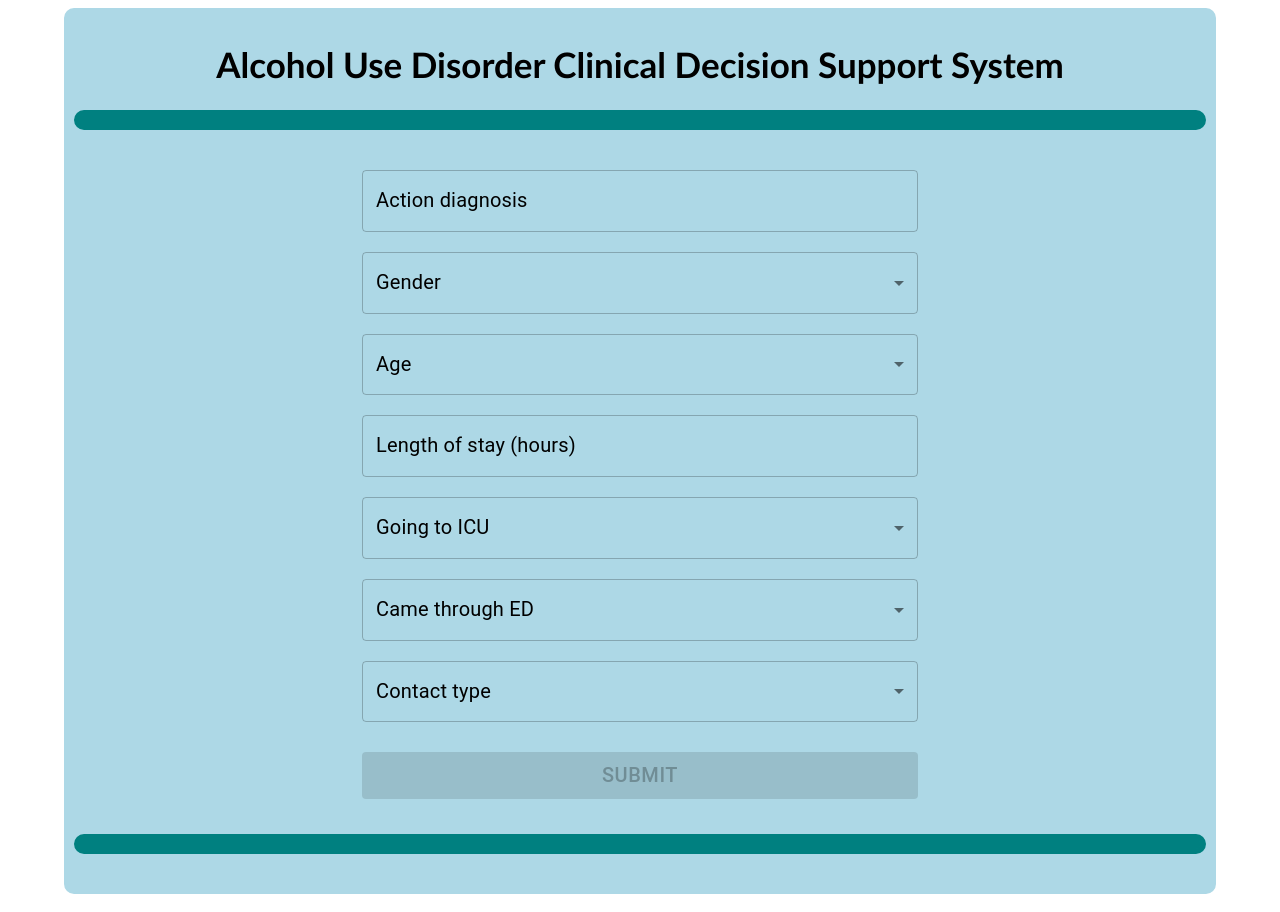
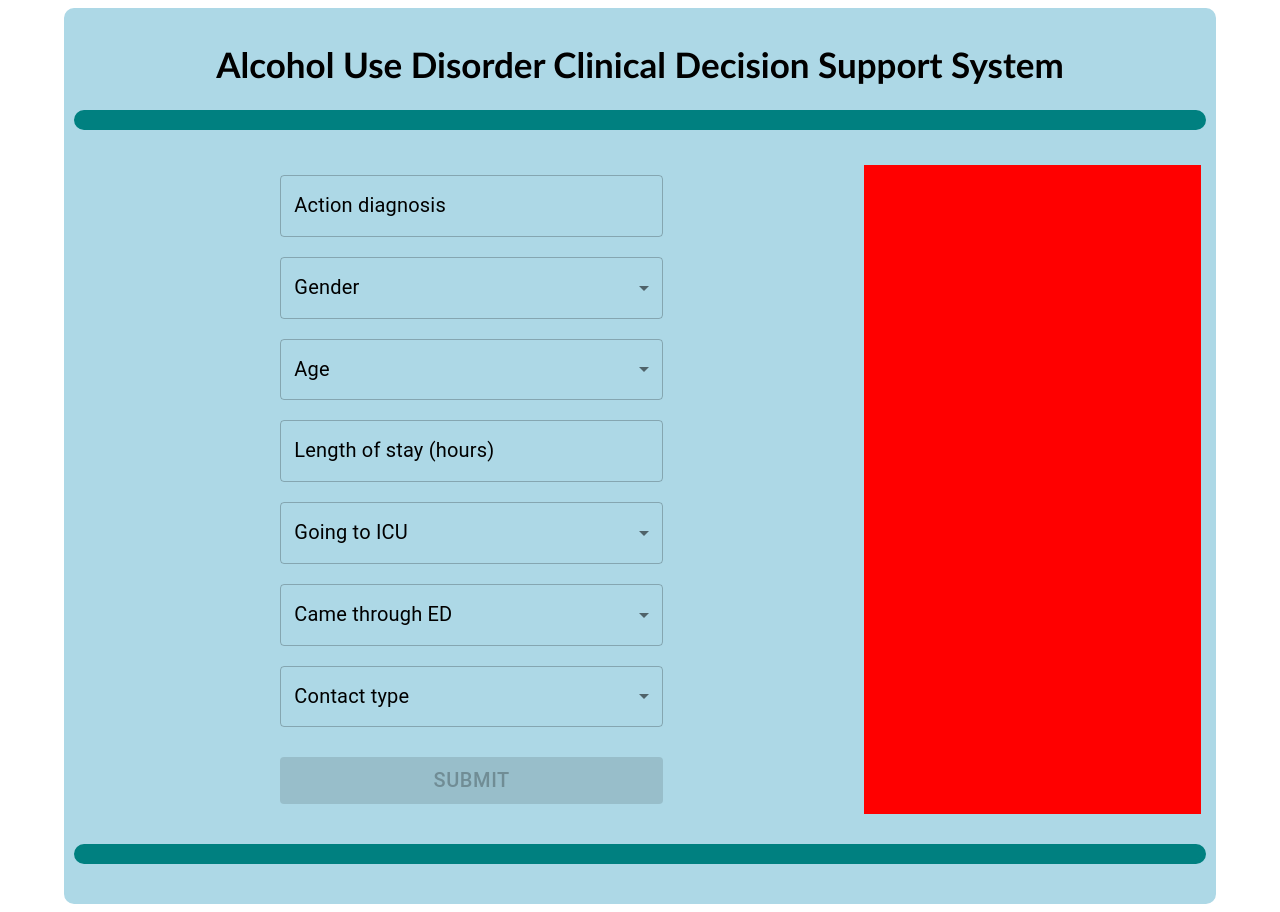
Before and after one commit to rubenbaskaran/aud-frontend, a React (Create React App) app: page / in a window 1280 px wide. Built offline with nearby package versions, Linux system fonts and the light colour scheme.

Commit message:
added grid column for result field

```diff
--- a/src/App.js
+++ b/src/App.js
@@ -191,6 +191,16 @@ function App() {
             backgroundColor: "lightblue",
           }}
         />
+        <Grid
+          container
+          style={{
+            direction: "row",
+            width: "100%",
+            backgroundColor: "lightblue",
+            padding: "5px",
+          }}
+        >
+          <Grid style={{ width: "70%" }}>
             <Grid
               item
               xs={12}
@@ -397,14 +407,16 @@ function App() {
                   style={{ fontSize: "20px" }}
                 >
                   {cameThroughEdList.map((cameThroughEdValue) => (
-                <MenuItem key={cameThroughEdValue} value={cameThroughEdValue}>
+                    <MenuItem
+                      key={cameThroughEdValue}
+                      value={cameThroughEdValue}
+                    >
                       {cameThroughEdValue}
                     </MenuItem>
                   ))}
                 </Select>
               </FormControl>
             </Grid>
-
             <Grid
               item
               xs={12}
@@ -437,7 +449,6 @@ function App() {
                 </Select>
               </FormControl>
             </Grid>
-
             <Grid
               item
               xs={12}
@@ -463,6 +474,11 @@ function App() {
               >
                 Submit
               </Button>
+            </Grid>
+          </Grid>
+          <Grid
+            style={{ width: "30%", height: "100%", backgroundColor: "red" }}
+          ></Grid>
         </Grid>
         <Grid
           item
```
Lines whose indentation alone changed are shown as unchanged.
